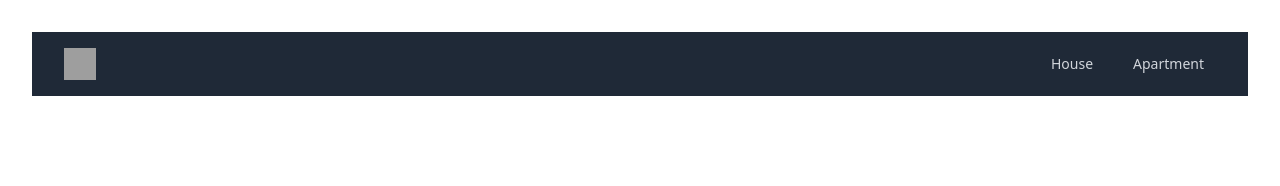
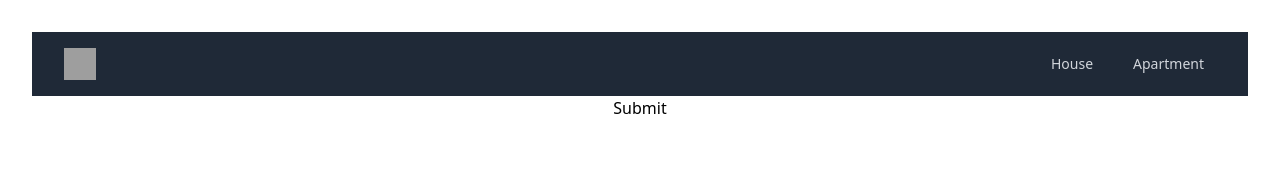
Before and after one commit to niels-demeyer/immo-eliza-ml, a React (Vite) app in the folder client/immo/: page / in a window 1280 px wide. Shown: the top 186 px of the page. Built offline with nearby package versions, Linux system fonts and the light colour scheme; grey boxes are pictures that could not be loaded.

Commit message:
the Api call gets made correctly

```diff
--- a/client/immo/src/App.jsx
+++ b/client/immo/src/App.jsx
@@ -1,10 +1,12 @@
 import "./App.css";
 import Navbar from "./components/Navbar";
+import PostRequestComponent from "./components/PostRequestComponent"; // Import PostRequestComponent
 
 function App() {
   return (
     <div className="App">
       <Navbar />
+      <PostRequestComponent />
     </div>
   );
 }
--- /dev/null
+++ b/client/immo/src/components/PostRequestComponent.jsx
@@ -0,0 +1,82 @@
+import React, { useState } from "react";
+
+function PostRequestComponent() {
+  const [responseData, setResponseData] = useState(null);
+  const [showModal, setShowModal] = useState(false);
+
+  const handleSubmit = async (event) => {
+    event.preventDefault();
+    const url = "http://127.0.0.1:5000/predict/house";
+
+    // Hardcoded data to be sent
+    const data = {
+      subproperty_type: "HOUSE",
+      region: "Flanders",
+      province: "Antwerp",
+      locality: "Antwerp",
+      zip_code: 2050,
+      total_area_sqm: 200.0,
+      surface_land_sqm: 100.0,
+      nbr_frontages: 2,
+      nbr_bedrooms: 3,
+      equipped_kitchen: "INSTALLED",
+      fl_furnished: 0,
+      fl_open_fire: 0,
+      fl_terrace: 1,
+      terrace_sqm: 20.0,
+      fl_garden: 1,
+      garden_sqm: 50.0,
+      fl_swimming_pool: 0,
+      fl_floodzone: 0,
+      state_building: "NEW",
+      primary_energy_consumption_sqm: 100.0,
+      epc: 200,
+      heating_type: "GAS",
+      fl_double_glazing: 1,
+      cadastral_income: 2000,
+    };
+
+    try {
+      const response = await fetch(url, {
+        method: "POST",
+        headers: {
+          "Content-Type": "application/json",
+        },
+        body: JSON.stringify(data),
+      });
+
+      const responseData = await response.json(); // Rename this variable
+      console.log(responseData);
+      setResponseData(responseData);
+      setShowModal(true);
+    } catch (error) {
+      console.error("Error:", error);
+    }
+  };
+
+  const handleClose = () => {
+    setShowModal(false); // Hide the modal
+  };
+
+  return (
+    <div>
+      <form onSubmit={handleSubmit}>
+        <button type="submit">Submit</button>
+      </form>
+      {showModal && (
+        <div className="modal">
+          <div className="modal-content">
+            <span className="close" onClick={handleClose}>
+              &times;
+            </span>
+            <h3>Response:</h3>
+            <pre>{JSON.stringify(responseData, null, 2)}</pre>{" "}
+            {/* Display the response data */}
+          </div>
+        </div>
+      )}
+    </div>
+  );
+}
+
+export default PostRequestComponent;
```
Also changed, not shown: 1 other file (tests, documents, lock files or other folders).
